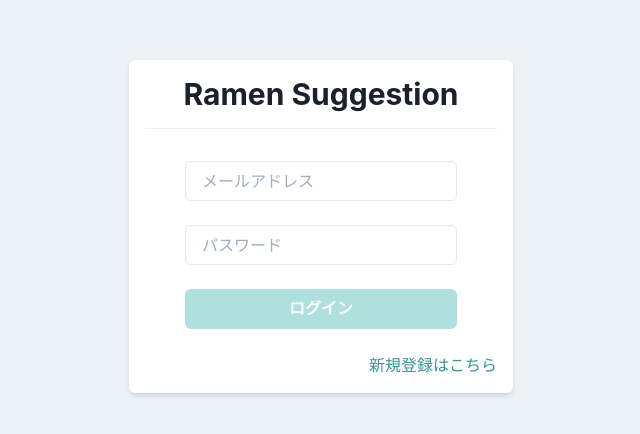
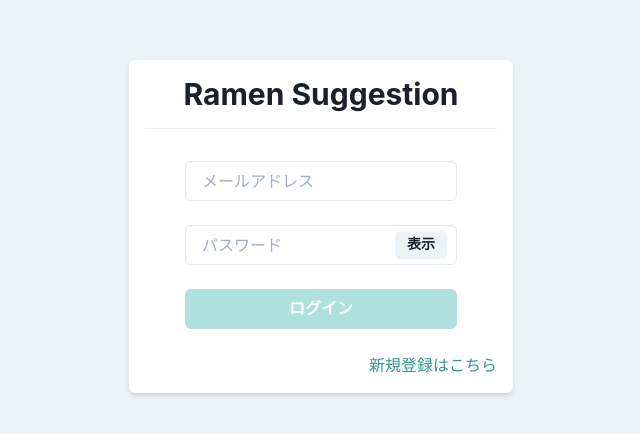
Before and after one commit to taigamur/ramen_suggestion_react, a React (Create React App) app: page / in a window 1280 px wide. Shown: the part 174-608 px from the top of the page, without its empty margins (319-959 px from the left). Built offline with nearby package versions, Linux system fonts and the light colour scheme; no server answers.

Commit message:
input from, fix #2

```diff
--- a/src/components/pages/Login.tsx
+++ b/src/components/pages/Login.tsx
@@ -1,5 +1,5 @@
 import {memo, VFC, useState, ChangeEvent, useEffect } from "react"
-import { Box, Divider, Flex, Heading, Input, Stack, Link } from "@chakra-ui/react"
+import { Box, Divider, Flex, Heading, Input, Stack, Link, InputGroup, InputRightElement, Button } from "@chakra-ui/react"
 import { PrimaryButton} from "../atoms/button/PrimaryButton"
 import axios from "axios";
 import { Redirect, useHistory } from "react-router-dom";
@@ -24,7 +24,8 @@ export const Login: VFC = memo(() => {
 
     const [password, setPassword] = useState("")
     const onChangePassword = (e: ChangeEvent<HTMLInputElement>) => setPassword(e.target.value);
-
+    const [show, setShow] = useState(false)
+    const handleClick = () => setShow(!show)
 
     const onClickLoginRequest = () => {
         setLoading(true);
@@ -57,7 +58,14 @@ export const Login: VFC = memo(() => {
                         <Divider my={4}/>
                         <Stack spacing={6} py={4} px={10}>
                             <Input placeholder="メールアドレス" value={email} onChange={onChangeEmail}  />
-                            <Input placeholder="パスワード" value={password} onChange={onChangePassword}/>
+
+                            <InputGroup size='md'>
+                                <Input placeholder="パスワード" value={password} onChange={onChangePassword} type={show ? 'text' : 'password'}/>
+                                <InputRightElement width='4.5rem'>
+                                    <Button h='1.75rem' size='sm' onClick={handleClick}>{show ? '隠す' : '表示'}</Button>
+                                </InputRightElement>
+                            </InputGroup>
+
                             <PrimaryButton disabled={email === ""} loading={loading} onClick={onClickLoginRequest}>ログイン</PrimaryButton>
                         </Stack>
                         <Box pt={2} align='right'>
--- a/src/components/pages/Signup.tsx
+++ b/src/components/pages/Signup.tsx
@@ -1,5 +1,5 @@
 import {memo, VFC, useState, ChangeEvent} from "react"
-import { Box, Divider, Flex, Heading, Input, Stack, Link } from "@chakra-ui/react"
+import { Box, Divider, Flex, Heading, Input, Stack, Link, InputRightElement, Button, InputGroup } from "@chakra-ui/react"
 import { PrimaryButton} from "../atoms/button/PrimaryButton"
 import axios from "axios";
 import { useHistory } from "react-router-dom";
@@ -17,6 +17,9 @@ export const Signup: VFC = memo(() => {
     const [email, setEmail] = useState("");
     const [password, setPassword] = useState("");
     const [password2, setPassword2] = useState("");
+    const [show, setShow] = useState(false)
+    const handleClick = () => setShow(!show)
+
     const onChangeEmail = (e: ChangeEvent<HTMLInputElement>) => setEmail(e.target.value);
     const onChangePassword = (e: ChangeEvent<HTMLInputElement>) => setPassword(e.target.value);
     const onChangePassword2 = (e: ChangeEvent<HTMLInputElement>) => setPassword2(e.target.value);
@@ -72,8 +75,15 @@ export const Signup: VFC = memo(() => {
                 <Divider my={4}/>
                 <Stack spacing={6} py={4} px={10}>
                     <Input placeholder="メールアドレス" value={email} onChange={onChangeEmail} />
-                    <Input placeholder="パスワード" value={password} onChange={onChangePassword}/>
-                    <Input placeholder="パスワード(再入力)" value={password2} onChange={onChangePassword2}/>
+                    <InputGroup size='md'>
+                        <Input placeholder="パスワード" value={password} onChange={onChangePassword} type={show ? 'text' : 'password'}/>
+                        <InputRightElement width='4.5rem'>
+                            <Button h='1.75rem' size='sm' onClick={handleClick}>{show ? '隠す' : '表示'}</Button>
+                        </InputRightElement>
+                    </InputGroup>
+
+                    <Input placeholder="パスワード(再入力)" value={password2} onChange={onChangePassword2} type={show ? 'text' : 'password'}/>
+
                     <PrimaryButton disabled={email === ""} loading={loading} onClick={SignupRequest} >登録</PrimaryButton>
                 </Stack>
                 <Box pt={2} align='right'>
```
